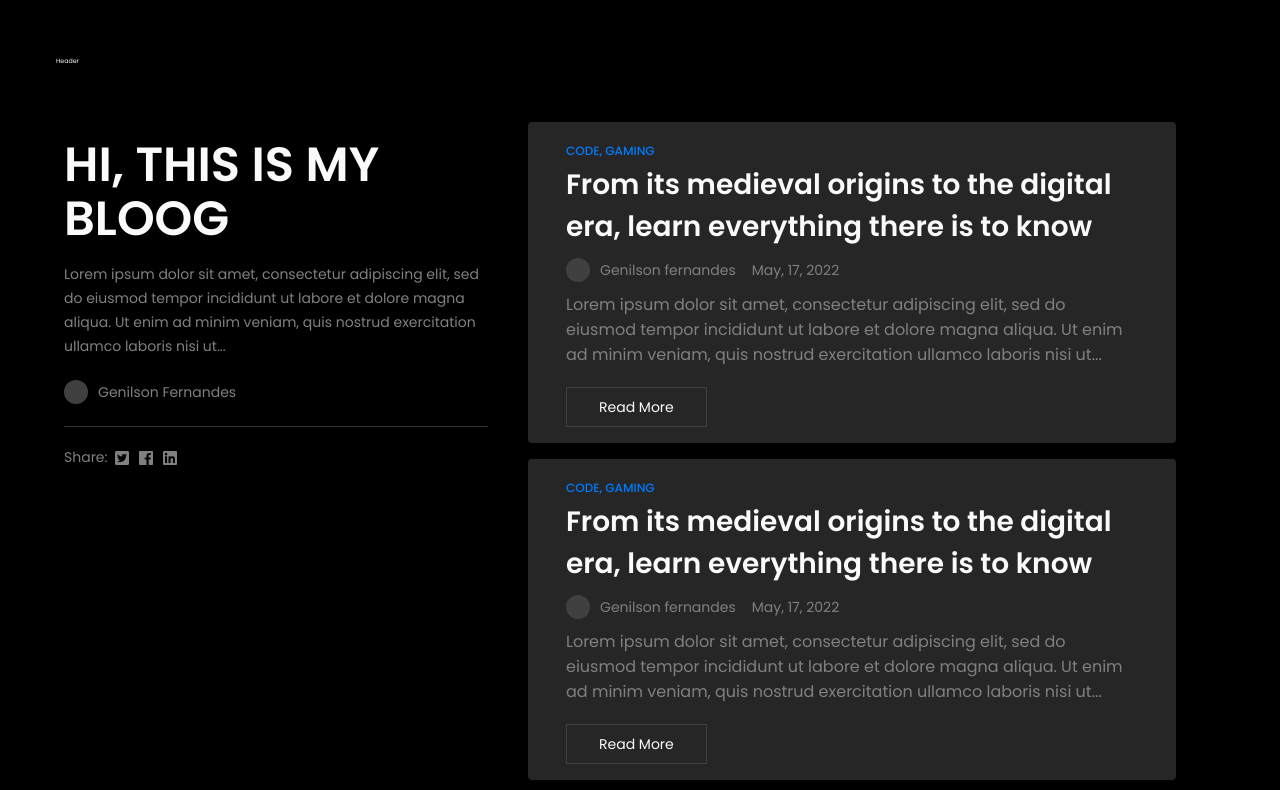
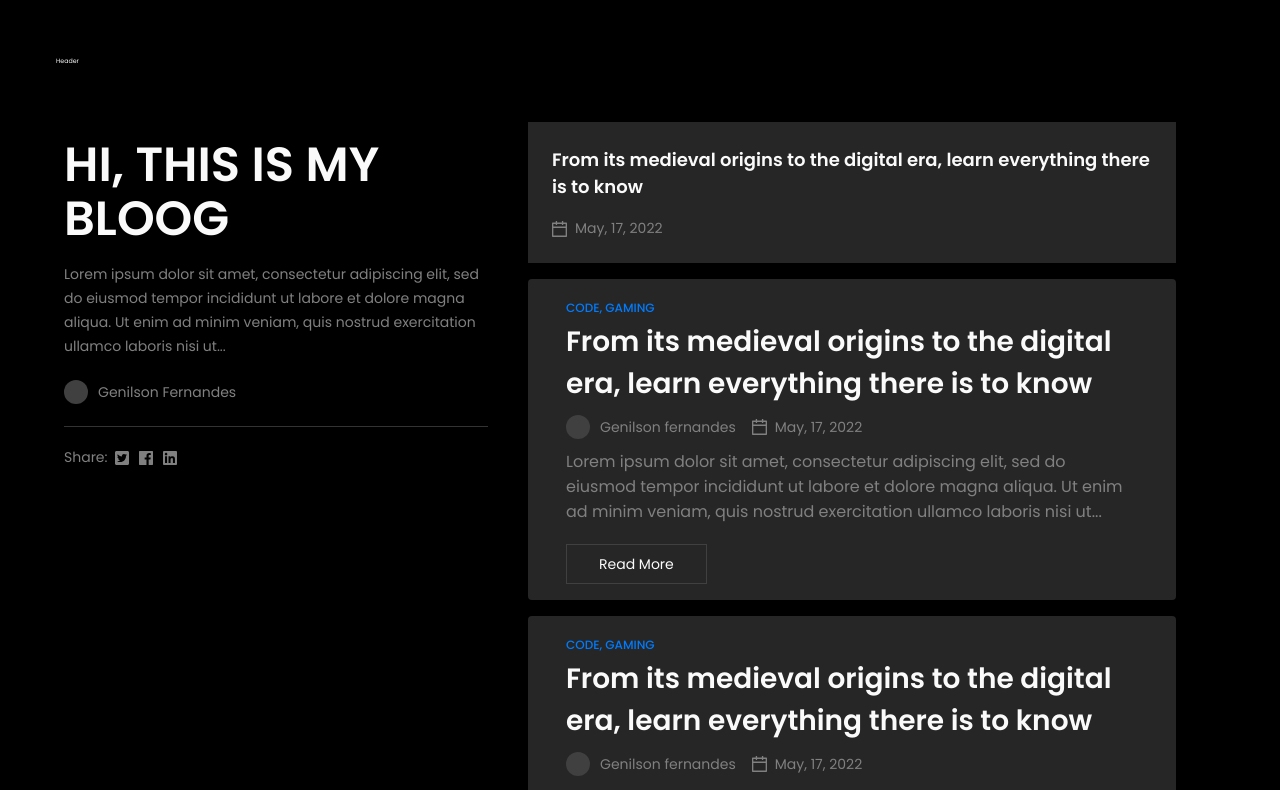
Before and after one commit to geniilsonfernandes/blog-cms, a Next.js app: page / in a window 1280 px wide. Shown: the top 790 px of the page. Built offline with nearby package versions, Linux system fonts and the light colour scheme.

Commit message:
created the component post card small

```diff
--- a/src/components/Icons/DateIcon.jsx
+++ b/src/components/Icons/DateIcon.jsx
@@ -11,7 +11,7 @@ export const DateIcon = () => {
     >
       <path
         d="M14.4 1.44H11.25V0.16C11.25 0.072 11.1825 0 11.1 0H10.05C9.9675 0 9.9 0.072 9.9 0.16V1.44H5.1V0.16C5.1 0.072 5.0325 0 4.95 0H3.9C3.8175 0 3.75 0.072 3.75 0.16V1.44H0.6C0.268125 1.44 0 1.726 0 2.08V15.36C0 15.714 0.268125 16 0.6 16H14.4C14.7319 16 15 15.714 15 15.36V2.08C15 1.726 14.7319 1.44 14.4 1.44ZM13.65 14.56H1.35V6.96H13.65V14.56ZM1.35 5.6V2.88H3.75V3.84C3.75 3.928 3.8175 4 3.9 4H4.95C5.0325 4 5.1 3.928 5.1 3.84V2.88H9.9V3.84C9.9 3.928 9.9675 4 10.05 4H11.1C11.1825 4 11.25 3.928 11.25 3.84V2.88H13.65V5.6H1.35Z"
-        fill="#AAAAAA"
+        fill="var(--color-text-500)"
       />
     </svg>
   );
--- a/src/components/Icons/FacebookIcon.jsx
+++ b/src/components/Icons/FacebookIcon.jsx
@@ -11,7 +11,7 @@ export const FacebookIcon = () => {
     >
       <path
         d="M13.2222 0H0.777778C0.571498 0 0.373667 0.0819442 0.227806 0.227806C0.0819442 0.373667 0 0.571498 0 0.777778V13.2222C0 13.4285 0.0819442 13.6263 0.227806 13.7722C0.373667 13.9181 0.571498 14 0.777778 14H7.47833V8.58667H5.65989V6.46722H7.47833V4.91167C7.47833 3.10333 8.58278 2.11789 10.2006 2.11789C10.7442 2.11633 11.2887 2.14433 11.83 2.20111V4.08333H10.7139C9.83656 4.08333 9.66544 4.50178 9.66544 5.11389V6.46333H11.7631L11.4909 8.58278H9.66467V14H13.2222C13.4285 14 13.6263 13.9181 13.7722 13.7722C13.9181 13.6263 14 13.4285 14 13.2222V0.777778C14 0.571498 13.9181 0.373667 13.7722 0.227806C13.6263 0.0819442 13.4285 0 13.2222 0V0Z"
-        fill="#C4C4C4"
+        fill="var(--color-text-500)"
       />
     </svg>
   );
--- a/src/components/Icons/TwitterIcon.jsx
+++ b/src/components/Icons/TwitterIcon.jsx
@@ -11,7 +11,7 @@ export const TwitterIcon = () => {
     >
       <path
         d="M12.5 0H1.5C0.671875 0 0 0.671875 0 1.5V12.5C0 13.3281 0.671875 14 1.5 14H12.5C13.3281 14 14 13.3281 14 12.5V1.5C14 0.671875 13.3281 0 12.5 0ZM10.9719 4.9625C10.9781 5.05 10.9781 5.14063 10.9781 5.22813C10.9781 7.9375 8.91562 11.0594 5.14687 11.0594C3.98437 11.0594 2.90625 10.7219 2 10.1406C2.16563 10.1594 2.325 10.1656 2.49375 10.1656C3.45313 10.1656 4.33437 9.84062 5.0375 9.29062C4.1375 9.27187 3.38125 8.68125 3.12188 7.86875C3.4375 7.91562 3.72188 7.91563 4.04688 7.83125C3.10938 7.64063 2.40625 6.81562 2.40625 5.81875V5.79375C2.67812 5.94687 2.99687 6.04062 3.33125 6.05312C3.05013 5.86614 2.81968 5.61246 2.66046 5.31474C2.50124 5.01701 2.4182 4.6845 2.41875 4.34688C2.41875 3.96563 2.51875 3.61562 2.69688 3.3125C3.70625 4.55625 5.22187 5.36875 6.92188 5.45625C6.63125 4.06563 7.67188 2.9375 8.92188 2.9375C9.5125 2.9375 10.0437 3.18437 10.4187 3.58437C10.8812 3.49687 11.325 3.325 11.7188 3.09062C11.5656 3.56562 11.2438 3.96562 10.8188 4.21875C11.2313 4.175 11.6312 4.05938 12 3.9C11.7219 4.30938 11.3719 4.67188 10.9719 4.9625Z"
-        fill="#C4C4C4"
+        fill="var(--color-text-500)"
       />
     </svg>
   );
--- a/src/components/Layout/GridHome/index.jsx
+++ b/src/components/Layout/GridHome/index.jsx
@@ -1,6 +1,7 @@
 import React from "react";
 import { About } from "../../About";
 import { PostCardBig } from "../../PostCardBig";
+import { PostCardSmall } from "../../PostCardSmall";
 import { Container } from "../Container";
 import styles from "./styles.module.scss";
 
@@ -11,6 +12,7 @@ export const GridHome = () => {
         <About />
       </div>
       <div className={styles.posts}>
+        <PostCardSmall />
         <PostCardBig featured={false} />
         <PostCardBig featured={false} />
         <PostCardBig featured={false} />
--- a/src/components/PostCardBig/index.jsx
+++ b/src/components/PostCardBig/index.jsx
@@ -1,7 +1,7 @@
 import React from "react";
 import { UserDisplay } from "../UserDisplay";
 import styles from "./styles.module.scss";
-
+import { DateIcon } from "../Icons/DateIcon";
 export const PostCardBig = ({ imageURL, featured }) => {
   return (
     <div className={styles.wrapper__post}>
@@ -16,7 +16,7 @@ export const PostCardBig = ({ imageURL, featured }) => {
         <div className={styles.metadata}>
           <UserDisplay user="Genilson fernandes" />
           <div className={styles.date}>
-            <span>May, 17, 2022</span>
+            <DateIcon /> <span> May, 17, 2022</span>
           </div>
         </div>
         <p className={styles.excerpet}>
--- a/src/components/PostCardBig/styles.module.scss
+++ b/src/components/PostCardBig/styles.module.scss
@@ -62,6 +62,9 @@
     padding-top: 10px;
 
     .date {
+      display: flex;
+      align-items: center;
+      gap: 8px;
       font-weight: 400;
       font-size: inherit;
       color: inherit;
--- /dev/null
+++ b/src/components/PostCardSmall/index.jsx
@@ -0,0 +1,16 @@
+import React from "react";
+import { DateIcon } from "../Icons/DateIcon";
+import styles from "./styles.module.scss";
+export const PostCardSmall = () => {
+  return (
+    <div className={styles.wrapper}>
+      <h2 className={styles.title}>
+        From its medieval origins to the digital era, learn everything there is
+        to know
+      </h2>
+      <div className={styles.date}>
+        <DateIcon /> <span> May, 17, 2022</span>
+      </div>
+    </div>
+  );
+};
--- /dev/null
+++ b/src/components/PostCardSmall/styles.module.scss
@@ -0,0 +1,26 @@
+.wrapper {
+  background: var(--color-background-300);
+  width: 100%;
+  padding: 24px;
+  .title {
+    font-weight: 600;
+    font-size: 1.8rem;
+    color: var(--color-text-100);
+    max-width: 100%;
+    cursor: pointer;
+    transition: color, ease-in-out 100ms;
+
+    &:hover {
+      color: var(--color-plt-primary);
+      text-decoration: underline;
+    }
+  }
+  .date {
+    display: flex;
+    align-items: center;
+    gap: 8px;
+    font-size: 1.4rem;
+    color: var(--color-text-500);
+    padding-top: 18px;
+  }
+}
```
Also changed, not shown: src/components/Icons/LinkeindIcon.jsx (+1 -1 lines).
